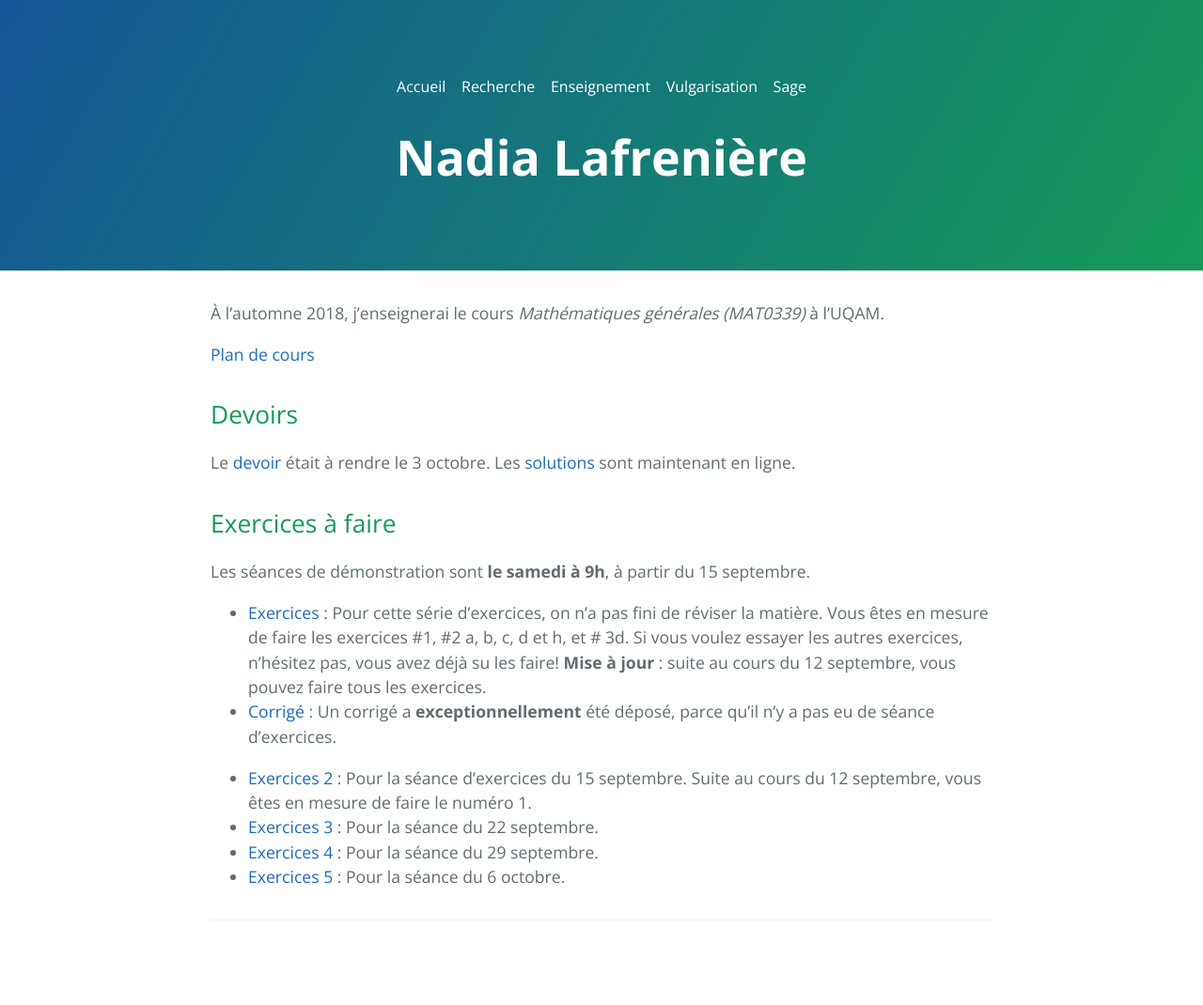
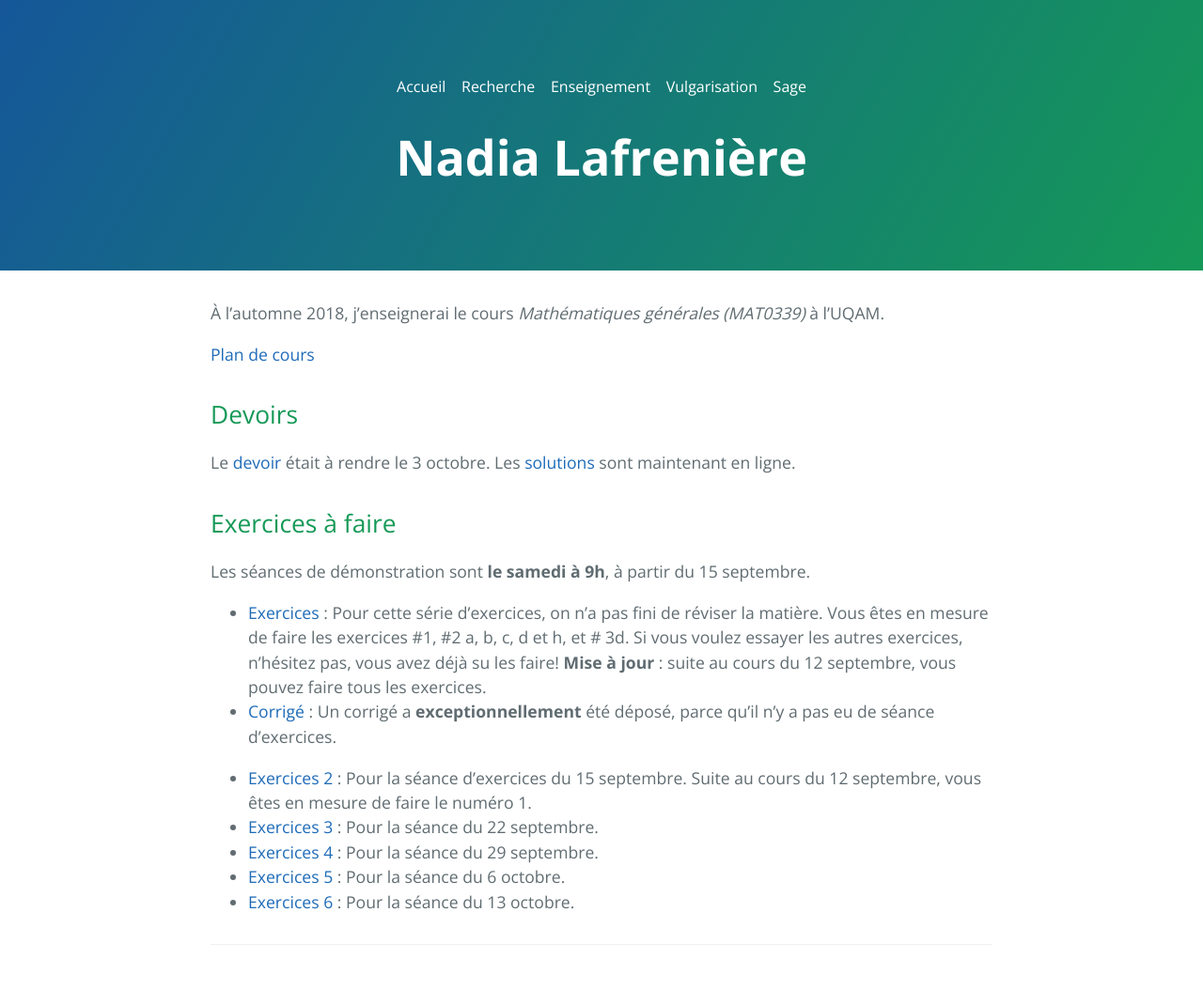
Before and after one commit to nadialafreniere/nadialafreniere.github.io, a Jekyll site: the page built from enseignement.md, in a window 1280 px wide. Shown: the whole page at 94% size. Built offline with Jekyll 4.4.1, drawn with Linux system fonts in a browser that asks for light colours; our own code applies the rules of GitHub Pages for plain Markdown files; before the commit the page ends 1044 px from its top, so only the background shows below that.

Commit message:
Exercices 6

```diff
--- a/enseignement.md
+++ b/enseignement.md
@@ -16,3 +16,4 @@ Les séances de démonstration sont  **le samedi à 9h**, à partir du 15 septem
 * [Exercices 3](Exercices3.pdf) : Pour la séance du 22 septembre.
 * [Exercices 4](Exercices4.pdf) : Pour la séance du 29 septembre.
 * [Exercices 5](Exercices5.pdf) : Pour la séance du 6 octobre.
+* [Exercices 6](Exercices6.pdf) : Pour la séance du 13 octobre.
```
Also changed, not shown: 1 other file.
